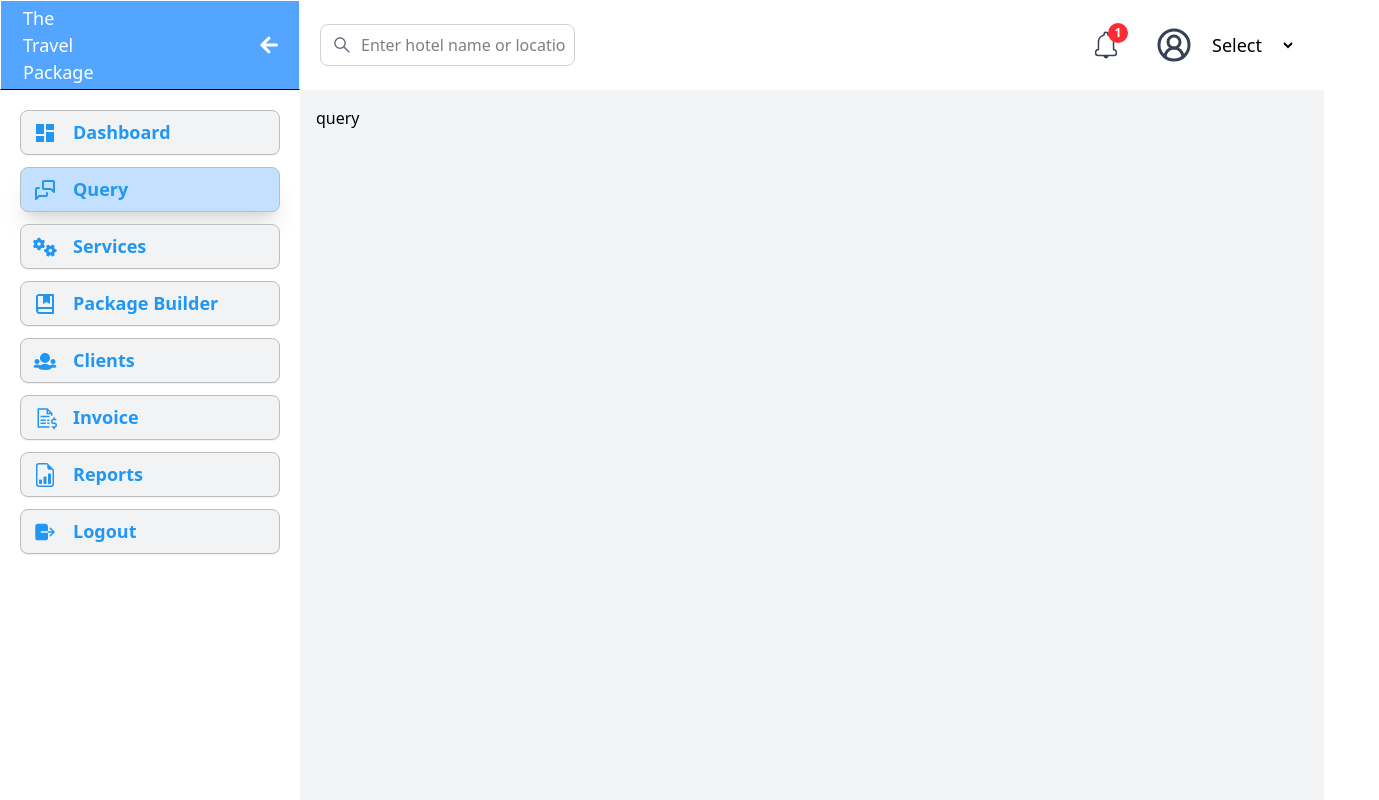
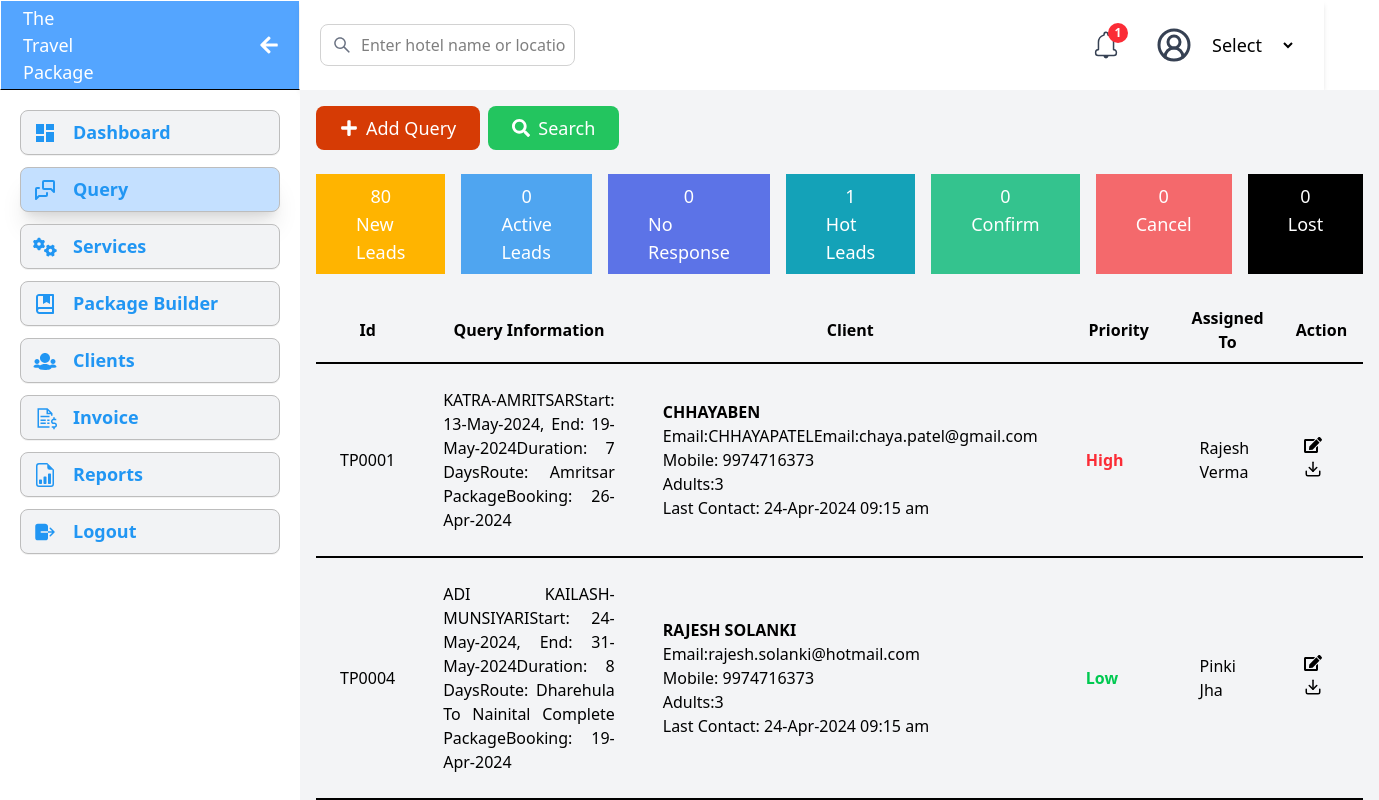
Before and after one commit to pinkijha/crm-package-builder, a React (Vite) app: page /query in a window 1280 px wide. Shown: the whole page, 1379 px wide, since content can reach past the window. Built offline with nearby package versions, Linux system fonts and the light colour scheme; the HTML template or start-up script is replaced by a standard one.

Commit message:
Added querys pages

```diff
--- a/src/component/query/Query.jsx
+++ b/src/component/query/Query.jsx
@@ -1,9 +1,97 @@
 import React from 'react'
+import { FaPlus, FaSearch } from "react-icons/fa";
+import { FiDownload } from "react-icons/fi";
+import { FaEdit } from "react-icons/fa";
 
 const Query = () => {
+  const cardItem = [
+    {id:1, count:80, name: 'New Leads', color:'#FFB400'},
+    {id:1, count:0, name: 'Active Leads', color:'#4FA5F0'},
+    {id:1, count:0, name: 'No Response', color:'#5C73E7'},
+    {id:1, count:1, name: 'Hot Leads', color:'#14A2B8'},
+    {id:1, count:0, name: 'Confirm', color:'#34C38E'},
+    {id:1, count:0, name: 'Cancel', color:'#F4696C'},
+    {id:1, count:0, name: 'Lost', color:'Black'},
+  ];
+
+  const tableItem = [
+    {id:1, tId: 'TP0001', QInfo: 'KATRA-AMRITSARStart: 13-May-2024, End: 19-May-2024Duration: 7 DaysRoute: Amritsar PackageBooking: 26-Apr-2024', clientName:'CHHAYABEN ',  clientMail:'Email:CHHAYAPATELEmail:chaya.patel@gmail.com',clientMobile:  'Mobile: 9974716373', adlt:'Adults:3', clientLst: 'Last Contact: 24-Apr-2024 09:15 am' , priority:'High', AsignedTo: 'Rajesh Verma'},
+    {id:2, tId: 'TP0004', QInfo: 'ADI KAILASH-MUNSIYARIStart: 24-May-2024, End: 31-May-2024Duration: 8 DaysRoute: Dharehula To Nainital Complete PackageBooking: 19-Apr-2024', clientName:'RAJESH SOLANKI ',  clientMail:' Email:rajesh.solanki@hotmail.com', clientMobile:  'Mobile: 9974716373', adlt:'Adults:3', clientLst: 'Last Contact: 24-Apr-2024 09:15 am' , priority:'Low', AsignedTo: 'Pinki Jha'},
+    {id:3, tId: 'TP0004', QInfo: 'ADI KAILASH-MUNSIYARIStart: 24-May-2024, End: 31-May-2024Duration: 8 DaysRoute: Dharehula To Nainital Complete PackageBooking: 19-Apr-2024', clientName:'RAJESH SOLANKI ',  clientMail:'Email:rajesh.solanki@hotmail.com', clientMobile:  'Mobile: 9974716373', adlt:'Adults:3', clientLst: 'Last Contact: 24-Apr-2024 09:15 am' , priority:'Medium', AsignedTo: 'Pinki Jha'},
+
+    {id:4, tId: 'TP0004', QInfo: 'ADI KAILASH-MUNSIYARIStart: 24-May-2024, End: 31-May-2024Duration: 8 DaysRoute: Dharehula To Nainital Complete PackageBooking: 19-Apr-2024', clientName:'RAJESH SOLANKI ',  clientMail:'Email:rajesh.solanki@hotmail.com', clientMobile:  'Mobile: 9974716373', adlt:'Adults:3', clientLst: 'Last Contact: 24-Apr-2024 09:15 am' , priority:'Low', AsignedTo: 'Pinki Jha'},
+    ]
+
+    // set color to priority element
+    const priorityColor= {
+      high: "text-red-500",
+      medium: "text-orange-400",
+      low: "text-green-500",
+    }
+
   return (
     <div>
-      query
+      {/* Header Buttons section */}
+      <div className='flex space-x-2 mb-6'>
+        <button className='bg-[#D63B05] text-white text-lg cursor-pointer py-2 px-6 flex items-center gap-2 rounded-lg'>
+          <FaPlus/>Add Query</button>
+        <button className='bg-[#23C55F] text-white text-lg cursor-pointer px-6 py-2 flex items-center gap-2 rounded-lg'>
+        <FaSearch />Search</button>
+      </div>
+      {/* Cards Section */}
+      <div className='flex text-lg gap-4 mb-6'>
+         {cardItem.map((item)=>(
+          <div style={{backgroundColor: item.color}}
+          key={item.id} className={`flex flex-col  px-10 py-2 text-white items-center`}>
+          <p>{item.count}</p>
+          <p>{item.name}</p>
+          </div>
+         ))}
+      </div>
+      {/* Tables Sectiion */}
+      <div className='overflow-x-auto'>
+        <table className='w-full  border-none '>
+          {/* Table Head */}
+         <thead className='border-b-2'>
+          <tr className='px-4 py-2'>
+            <th className='px-4 py-2'>Id</th>
+            <th className='px-4 py-2'> Query Information</th>
+            <th className='px-4 py-2'>Client</th>
+            <th className='px-4 py-2'>Priority</th>
+            <th className='px-4 py-2'>Assigned To</th>
+            <th className='px-4 py-2'>Action</th>
+          </tr>
+         </thead>
+         {/* Table Body */}
+         <tbody className='border-b-2 items-center '>
+         {tableItem.map((tableItem)=> (
+          <tr key={tableItem.id} className=''>
+          <td className='border-b-2 px-6 py-6 text-justify'>{tableItem.tId}</td>
+          <td className='border-b-2 px-6 py-6 text-justify w-[269px]'>{tableItem.QInfo}</td>
+          <td className='border-b-2 px-6 py-6  w-[269px]'>
+            <span className='font-bold'>{tableItem.clientName}</span><br/>
+            <span>{tableItem.clientMail}</span><br/>
+            <span>{tableItem.clientMobile}</span><br/>
+            <span>{tableItem.adlt}</span><br/>
+            <span>{tableItem.clientLst}</span>
+          </td>
+          <td className={`border-b-2 border-black font-bold px-6 py-6 ${priorityColor[tableItem.priority.toLowerCase()] || "text-gray-500"}`}>{tableItem.priority}</td>
+          <td className='border-b-2 px-6 py-6'>{tableItem.AsignedTo}</td>
+          <td className='border-b-2 space-x-3 px-6 py-6'>
+            <button className='cursor-pointer text-lg'>
+              <FaEdit />
+            </button>
+            <button className='cursor-pointer text-lg'>
+              <FiDownload/>
+            </button>
+          </td>
+         </tr>
+         ))}
+         </tbody>
+
+
+        </table>
+      </div>
     </div>
   )
 }
```
